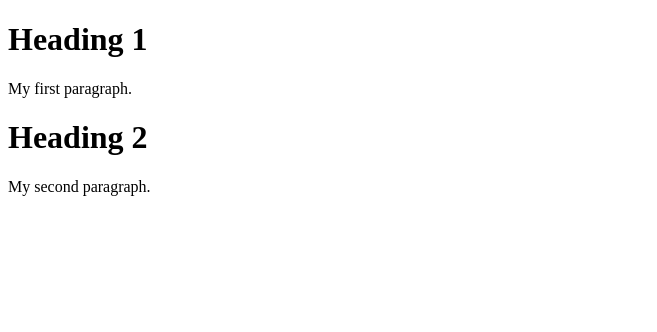
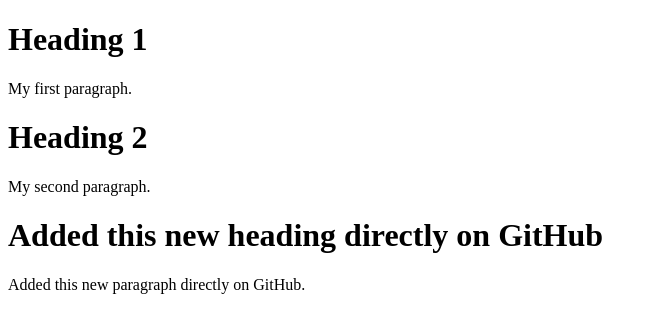
Before and after one commit to arem-33/FIT179_Week_4_Studio, a plain HTML site: page index.html in a window 1280 px wide. Shown: the whole page, without its empty margins (0-657 px from the left). Drawn offline with Linux system fonts and the light colour scheme.

Commit message:
Update index.html
Added HTML code to file directly on GitHub

```diff
--- a/index.html
+++ b/index.html
@@ -14,4 +14,10 @@
     <p>My second paragraph.</p>
 
 </body>
+
+<body>
+    <h1>Added this new heading directly on GitHub</h1>
+    <p>Added this new paragraph directly on GitHub.</p>
+</body>
+
 </html>
```
